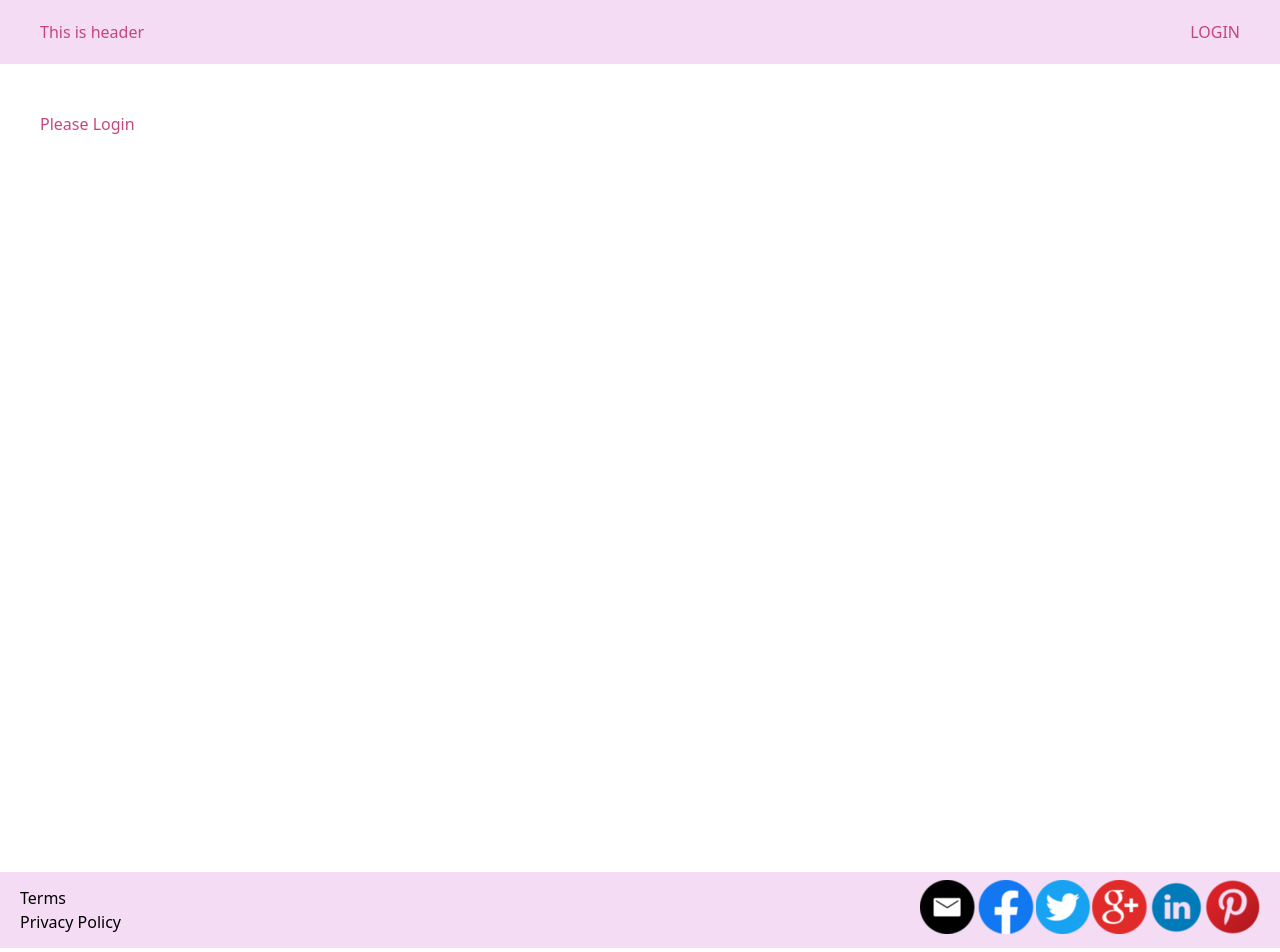
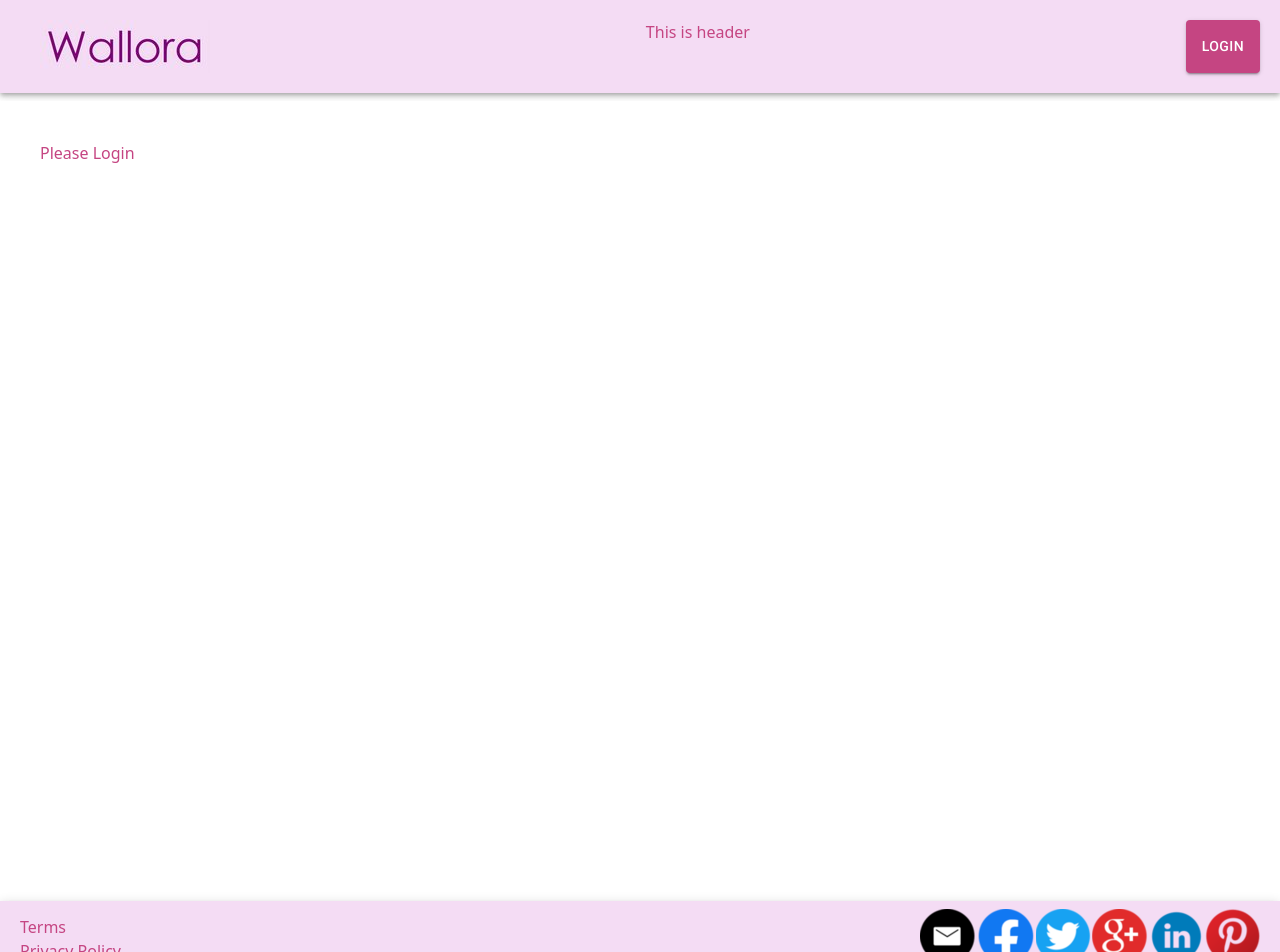
Before and after one commit to shoonyatech/wallora.com, a Next.js app: page / in a window 1280 px wide. Shown: the top 952 px of the page. Built offline with nearby package versions, Linux system fonts and the light colour scheme; no server answers.

Commit message:
feat(home): add Wallora logo to header (#66)
* feat(home): add Wallora logo to header

* Add material-ui for button in header

* adding material-ui header and footer

Co-authored-by: Priyanka Jayaswal <priyankajayaswal025@gmail.com>

```diff
--- a/components/Footer/index.tsx
+++ b/components/Footer/index.tsx
@@ -1,10 +1,14 @@
 // TODO: fix eslint errors - Remove below comments and fix the linting errors
 /* eslint-disable jsx-a11y/control-has-associated-label */
+
+import { AppBar } from '@material-ui/core'
+
 /* eslint-disable react/react-in-jsx-scope */
 export default function Footer() {
   return (
+    <AppBar position="sticky">
       <div className="pl-5 pr-5 pt-2 pb-2 flex justify-between bg-secondary">
-      <span className="mt-auto mb-auto flex flex-col">
+        <span className="mt-auto mb-auto flex flex-col text-primary">
           <a href="/terms" target="_blank">
             Terms
           </a>
@@ -46,5 +50,6 @@ export default function Footer() {
           </a>
         </span>
       </div>
+    </AppBar>
   )
 }
--- a/components/Header/index.tsx
+++ b/components/Header/index.tsx
@@ -1,18 +1,22 @@
+import { AppBar, Button } from '@material-ui/core'
 import React from 'react'
 
 const Header = ({ user }: any) => (
-  <div className="bg-secondary pl-10 pt-5 pb-5 flex justify-between">
+  <AppBar position="static">
+    <div className="bg-secondary pl-10  p-5 flex justify-between">
+      <img src="./images/wallora-logo-170x53.jpeg" alt="This is Wallora logo." />
       <span className="text-primary">This is header</span>
       {user ? (
-      <a href="/api/auth/logout" className="pr-10 text-primary">
+        <Button variant="contained" color="primary" href="/api/auth/logout">
           LOGOUT
-      </a>
+        </Button>
       ) : (
-      <a href="/api/auth/login" className="pr-10 text-primary">
+        <Button variant="contained" color="primary" href="/api/auth/login">
           LOGIN
-      </a>
+        </Button>
       )}
     </div>
+  </AppBar>
 )
 
 export default Header
--- a/package.json
+++ b/package.json
@@ -25,6 +25,8 @@
   },
   "dependencies": {
     "@auth0/nextjs-auth0": "^1.3.1",
+    "@material-ui/core": "^4.11.4",
+    "@material-ui/styles": "^4.11.4",
     "@storybook/react": "^6.2.9",
     "@testing-library/jest-dom": "^5.12.0",
     "@testing-library/react": "^11.2.6",
--- a/pages/_app.tsx
+++ b/pages/_app.tsx
@@ -2,11 +2,13 @@
 import '../styles/global.css'
 
 import { UserProvider } from '@auth0/nextjs-auth0'
+import { ThemeProvider } from '@material-ui/styles'
 import { AppProps } from 'next/app'
 import { useRouter } from 'next/router'
 import React, { useEffect } from 'react'
 
 import * as ga from '../lib/ga'
+import MaterialUiTheme from '../styles/material.ui.theme.provider'
 
 function MyApp({ Component, pageProps }: AppProps) {
   const router = useRouter()
@@ -28,9 +30,11 @@ function MyApp({ Component, pageProps }: AppProps) {
   }, [router.events])
 
   return (
-    <UserProvider>
-      <Component {...pageProps} />
-    </UserProvider>
+    <ThemeProvider theme={MaterialUiTheme}>
+      <UserProvider>
+        <Component {...pageProps} />
+      </UserProvider>
+    </ThemeProvider>
   )
 }
 
--- a/pages/index.tsx
+++ b/pages/index.tsx
@@ -2,7 +2,7 @@ import { useUser } from '@auth0/nextjs-auth0'
 import Head from 'next/head'
 import React from 'react'
 
-import Footer from '../components/Footer/index'
+import Footer from '../components/Footer'
 import Header from '../components/Header'
 
 export default function Home() {
@@ -39,6 +39,8 @@ export default function Home() {
         <meta name="application-name" content="wallora" />
         <meta name="msapplication-TileColor" content="#da532c" />
         <meta name="theme-color" content="#ffffff" />
+        <link rel="stylesheet" href="https://fonts.googleapis.com/css?family=Roboto:300,400,500,700%26display=swap" />
+        <link rel="stylesheet" href="https://fonts.googleapis.com/icon?family=Material+Icons" />
       </Head>
       <Header user={user} />
       <main>
--- /dev/null
+++ b/styles/material.ui.theme.provider.tsx
@@ -0,0 +1,14 @@
+import { createMuiTheme } from '@material-ui/core/styles'
+
+const MaterialUiTheme = createMuiTheme({
+  palette: {
+    primary: {
+      main: '#C54582',
+    },
+    secondary: {
+      main: '#F4DCF4',
+    },
+  },
+})
+
+export default MaterialUiTheme
```
Also changed, not shown: 1 other file (tests, documents, lock files or other folders). Lines whose indentation alone changed are shown as unchanged.
